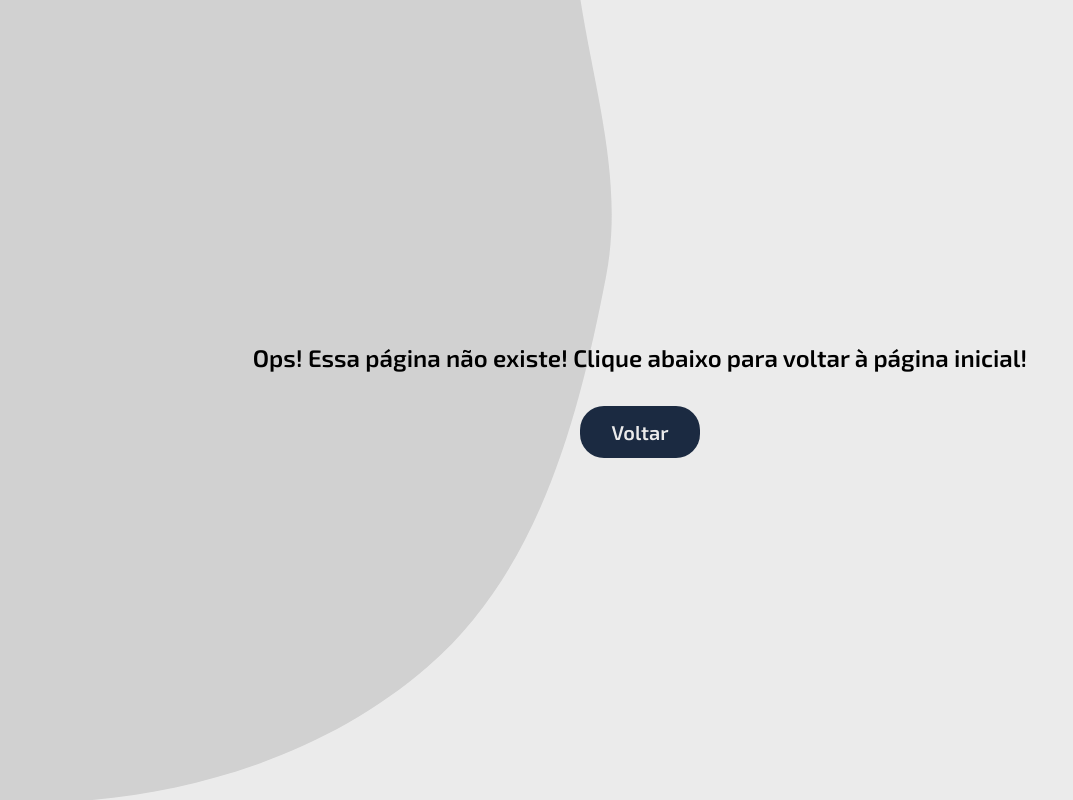
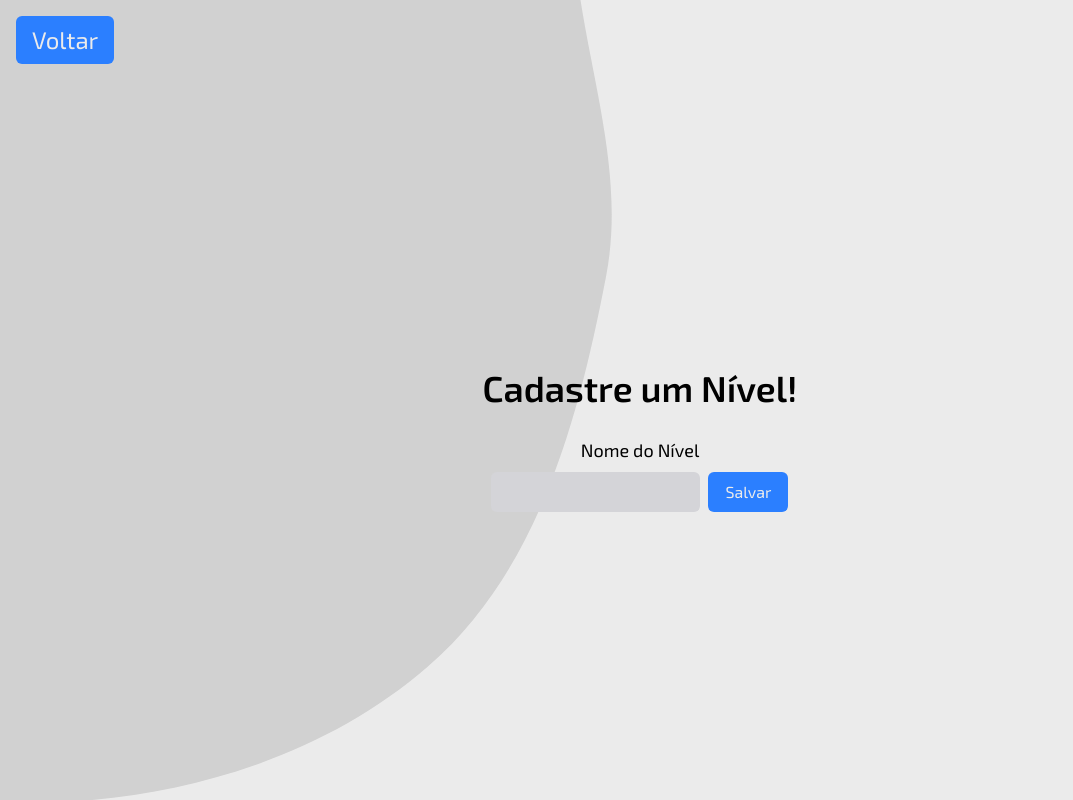
Before and after one commit to elziorocha/teste3CLab, a React (Vite) app in the folder frontend/: page /nivel/cadastro in a window 1280 px wide. Shown: the whole page, without its empty margins (0-1073 px from the left). Built offline with nearby package versions, Linux system fonts and the light colour scheme.

Commit message:
feat: criação de páginas intuitivas ao usuário;
feat: adição de níveis incluído

```diff
--- a/frontend/package.json
+++ b/frontend/package.json
@@ -11,10 +11,12 @@
   },
   "dependencies": {
     "@tailwindcss/vite": "^4.0.6",
+    "axios": "^1.7.9",
     "react": "^19.0.0",
     "react-dom": "^19.0.0",
     "react-icons": "^5.4.0",
     "react-router-dom": "^6.26.1",
+    "react-toastify": "^11.0.3",
     "tailwindcss": "^4.0.6"
   },
   "devDependencies": {
--- a/frontend/src/App.jsx
+++ b/frontend/src/App.jsx
@@ -1,9 +1,8 @@
 import Home from "./app/Home";
-
 
 function App() {
   return (
-    <main className="flex flex-col items-center">
+    <main className="flex flex-col items-center h-full">
       <Home />
     </main>
   );
--- a/frontend/src/app/Dev.jsx
+++ b/frontend/src/app/Dev.jsx
@@ -1,5 +1,11 @@
+import DevForm from "../components/DevPage/DevForm";
+
 const Dev = () => {
-  return <div>Dev</div>;
+  return (
+    <main className="flex flex-col items-center justify-center h-screen">
+      <DevForm />
+    </main>
+  );
 };
 
 export default Dev;
--- a/frontend/src/app/Nivel.jsx
+++ b/frontend/src/app/Nivel.jsx
@@ -1,5 +1,22 @@
+import { Link } from "react-router-dom";
+
 const Nivel = () => {
-  return <div>Nivel</div>;
+  return (
+    <main className="p-6 h-screen">
+      <main className="flex flex-col items-center justify-between py-20">
+        <h2 className="text-4xl font-semibold">
+          Lista dos níveis cadastrados no sistema
+        </h2>
+        <Link
+          to="/nivel/cadastro"
+          className="bg-blue-500 text-2xl px-4 py-2 self-center cursor-pointer text-defaultWhite rounded-md
+        hover:bg-blue-600 transition-all"
+        >
+          Cadastre um nível
+        </Link>
+      </main>
+    </main>
+  );
 };
 
 export default Nivel;
--- /dev/null
+++ b/frontend/src/components/DevPage/DevForm.jsx
@@ -0,0 +1,74 @@
+import { useRef } from "react";
+import PropTypes from "prop-types";
+import axios from "axios";
+import { ToastContainer, toast } from "react-toastify";
+import "react-toastify/dist/ReactToastify.css";
+
+const DevForm = ({ getDevs }) => {
+  const ref = useRef();
+
+  const handleSubmit = async (e) => {
+    e.preventDefault();
+    const form = ref.current;
+
+    const newDev = {
+      nome: form.nome.value,
+      sexo: form.sexo.value,
+      data_nascimento: form.data_nascimento.value,
+      idade: form.idade.value,
+      hobby: form.hobby.value,
+      nivel: form.nivel.value,
+    };
+
+    if (!newDev.nome || !newDev.sexo || !newDev.data_nascimento || !newDev.idade || !newDev.hobby || !newDev.nivel) {
+      return toast.warn("Preencha todos os campos!");
+    }
+
+    try {
+      await axios.post("http://localhost:3000/api/dev", newDev);
+      toast.success("Dev cadastrado com sucesso!");
+      getDevs();
+      form.reset();
+    } catch {
+      toast.error("Erro ao cadastrar dev.");
+    }
+  };
+
+  return (
+    <section className="flex flex-col">
+      <form ref={ref} onSubmit={handleSubmit} className="flex flex-col gap-4">
+        <span>Nome</span>
+        <input name="nome" type="text" required />
+
+        <span>Sexo (M/F)</span>
+        <input name="sexo" type="text" required />
+
+        <span>Data de nascimento</span>
+        <input name="data_nascimento" type="date" required />
+
+        <span>Idade</span>
+        <input name="idade" type="number" required />
+
+        <span>Hobby</span>
+        <input name="hobby" type="text" required />
+
+        <span>Nível</span>
+        <select name="nivel" required>
+          <option value="">Selecione o nível do Dev</option>
+          <option value="1">1</option>
+          <option value="2">2</option>
+          <option value="3">3</option>
+        </select>
+
+        <button type="submit" className="bg-green-500 p-4 text-white rounded">Salvar</button>
+      </form>
+      <ToastContainer />
+    </section>
+  );
+};
+
+DevForm.propTypes = {
+  getDevs: PropTypes.func.isRequired,
+};
+
+export default DevForm;
--- a/frontend/src/components/Home/HomeOptions.jsx
+++ b/frontend/src/components/Home/HomeOptions.jsx
@@ -3,7 +3,7 @@
 const HomeOptions = () => {
   return (
     <section className="flex flex-col gap-12 items-center justify-center">
-      <h2 className="text-5xl font-bold">Qual opção você deseja cadastar?</h2>
+      <h2 className="text-5xl font-bold">Qual opção você deseja visualizar?</h2>
       <div className="flex gap-36 font-semibold text-3xl text-defaultWhite">
         <Link to="/dev" className="option-button box-shadow-box">
           Dev
--- /dev/null
+++ b/frontend/src/components/NivelPage/NivelForm.jsx
@@ -0,0 +1,84 @@
+import { useRef } from "react";
+import PropTypes from "prop-types";
+import axios from "axios";
+import { ToastContainer, toast } from "react-toastify";
+import "react-toastify/dist/ReactToastify.css";
+import { Link } from "react-router-dom";
+
+const NivelForm = ({ getNiveis }) => {
+  const ref = useRef();
+
+  const handleSubmit = async (e) => {
+    e.preventDefault();
+    const form = ref.current;
+    const nameNivel = form.nomeNivel.value.trim();
+
+    if (/^\d+$/.test(nameNivel)) {
+      toast.error("O nome do nível não pode conter apenas números!");
+      return;
+    } else if (nameNivel === "") {
+      toast.error("O nome do nível não pode estar em branco!");
+      return;
+    }
+
+    const newNivel = {
+      nome: form.nomeNivel.value.trim(),
+    };
+
+    try {
+      const response = await axios.post(
+        "http://localhost:3000/api/nivel",
+        newNivel
+      );
+
+      if (response.status === 201) {
+        toast.success("Nível cadastrado com sucesso!");
+        getNiveis();
+        form.reset();
+      }
+    } catch {
+      //erro com a utilização de toasts
+    }
+  };
+
+  return (
+    <main className="flex flex-col text-center justify-between items-center h-screen">
+      <div className="flex w-full justify-start p-4">
+        <Link
+          to="/nivel"
+          className="bg-blue-500 text-2xl px-4 py-2 cursor-pointer text-defaultWhite rounded-md hover:bg-blue-600 transition-all"
+        >
+          Voltar
+        </Link>
+      </div>
+      <div className="flex flex-col gap-7">
+        <h2 className="text-4xl font-semibold">Cadastre um Nível!</h2>
+        <form ref={ref} onSubmit={handleSubmit} className="flex flex-col gap-2">
+          <span className="text-lg">Nome do Nível</span>
+
+          <div className="flex gap-2 items-center justify-center">
+            <input
+              name="nomeNivel"
+              type="text"
+              className="bg-zinc-300 outline-none px-4 py-2 rounded-md"
+            />
+
+            <button
+              type="submit"
+              className="bg-blue-500 hover:bg-blue-600 transition-all p-2 w-20 self-center cursor-pointer text-defaultWhite rounded-md"
+            >
+              Salvar
+            </button>
+          </div>
+        </form>
+      </div>
+      <ToastContainer />
+    </main>
+  );
+};
+
+NivelForm.propTypes = {
+  getNiveis: PropTypes.func.isRequired,
+};
+
+export default NivelForm;
--- a/frontend/src/router/indexRoutes.jsx
+++ b/frontend/src/router/indexRoutes.jsx
@@ -3,6 +3,7 @@
 import Home from "../app/Home.jsx";
 import Dev from "../app/Dev.jsx";
 import Nivel from "../app/Nivel.jsx";
+import NivelForm from "../components/NivelPage/NivelForm.jsx";
 
 const Router = createBrowserRouter([
   {
@@ -21,6 +22,10 @@
     path: "/nivel",
     element: <Nivel />,
   },
+  {
+    path: "/nivel/cadastro",
+    element: <NivelForm />,
+  },
 ]);
 
 export default Router;
```
Also changed, not shown: 1 other file (tests, documents, lock files or other folders).
